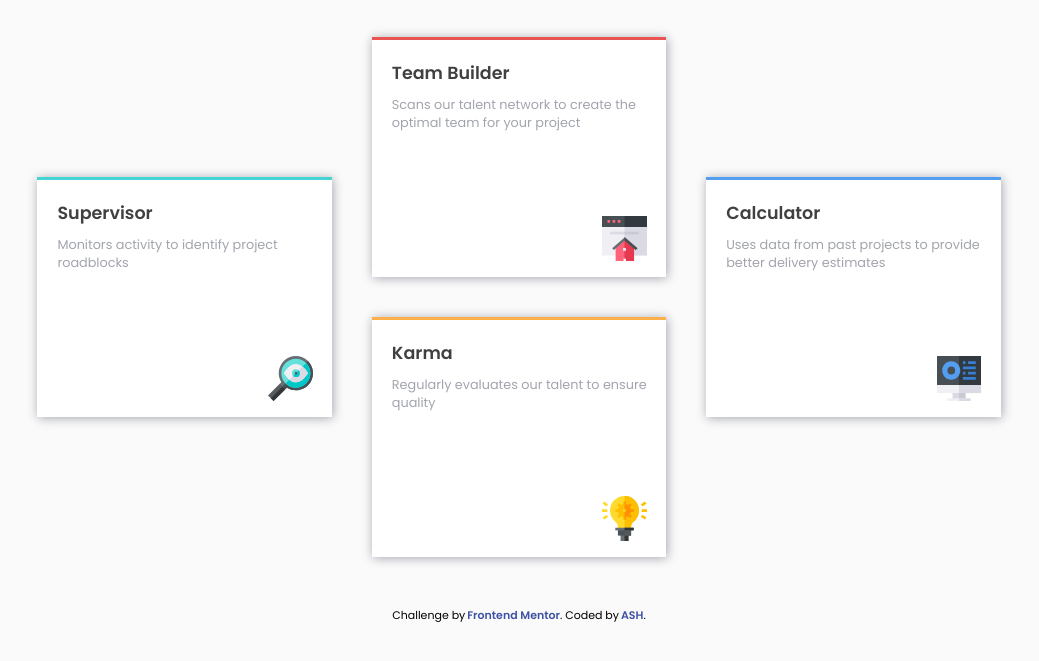
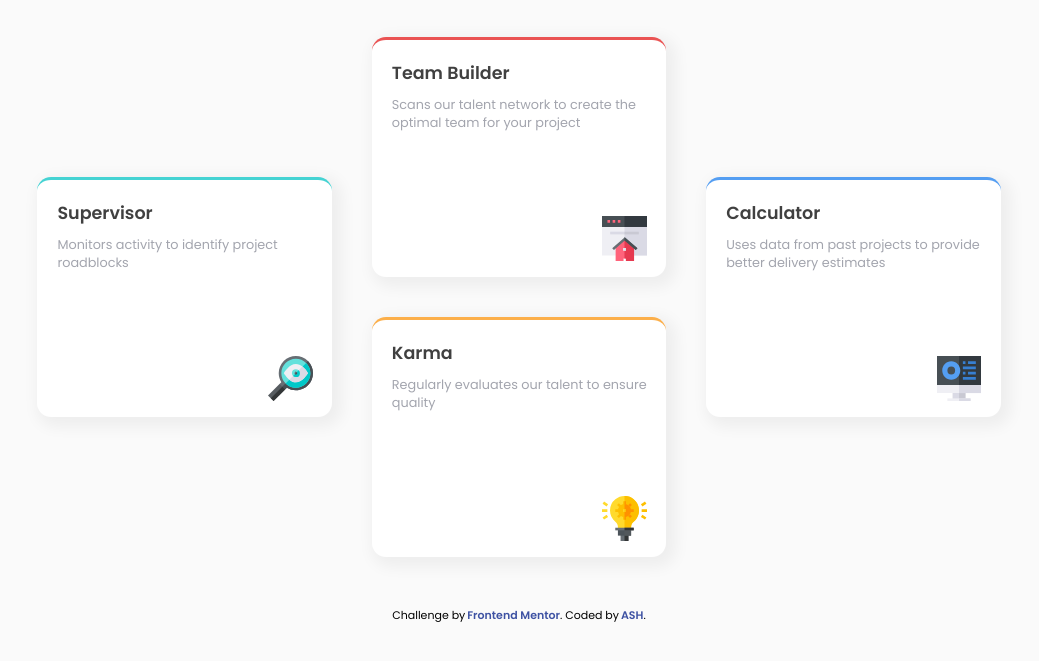
Before and after one commit to ASH2001prince/Four-card-feature-section-solution, a plain HTML site: page index.html in a window 1280 px wide. Shown: the part 179-840 px from the top of the page, without its empty margins (121-1160 px from the left). Drawn offline with Linux system fonts and the light colour scheme.

Commit message:
Add files via upload

```diff
--- a/styles.css
+++ b/styles.css
@@ -70,7 +70,8 @@ header{
     border-top: 3px solid;
     margin: 20px;
     background-color: var(--white);
-    box-shadow: 1px 1px 10px 0px var(--Grayish-Blue);
+    box-shadow: 5px 5px 15px 5px rgb(0 0 0 / 5%);
+    border-radius: 14px;
 }
 .card.first{
     border-top-color: var(--Cyan);
```
